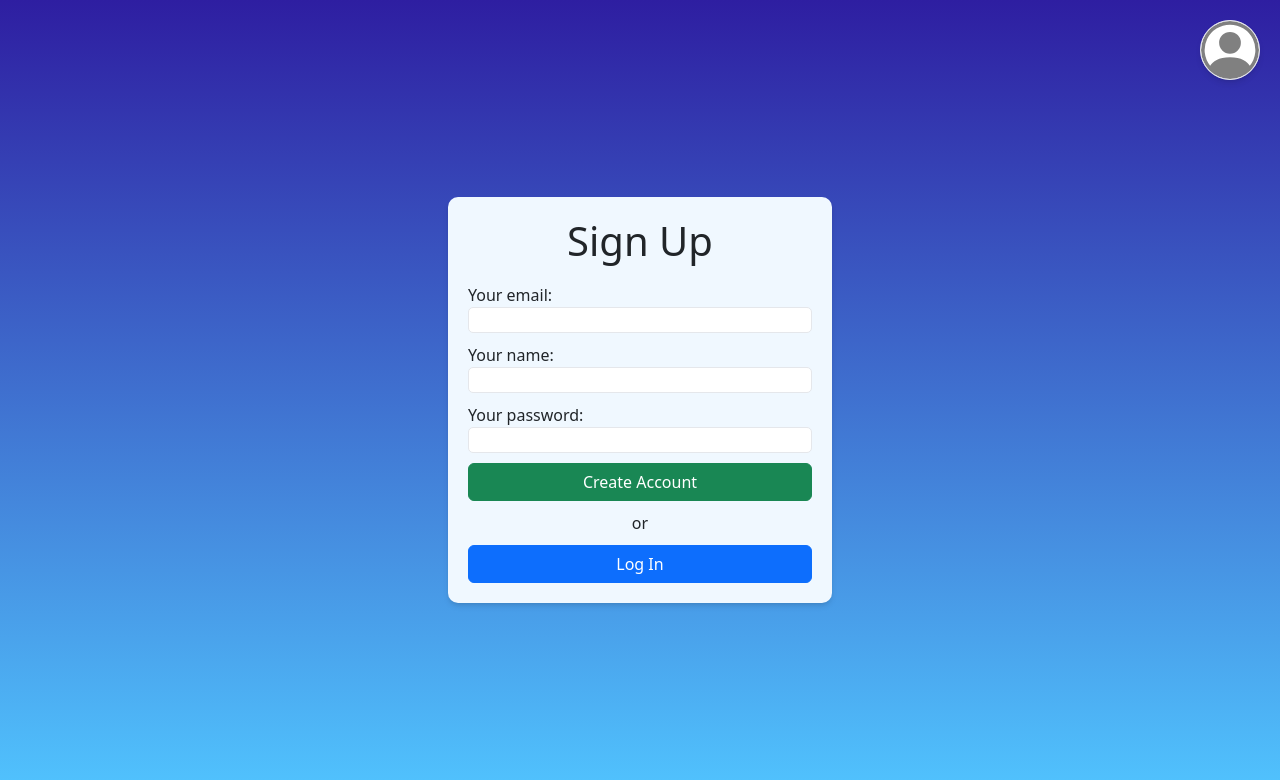
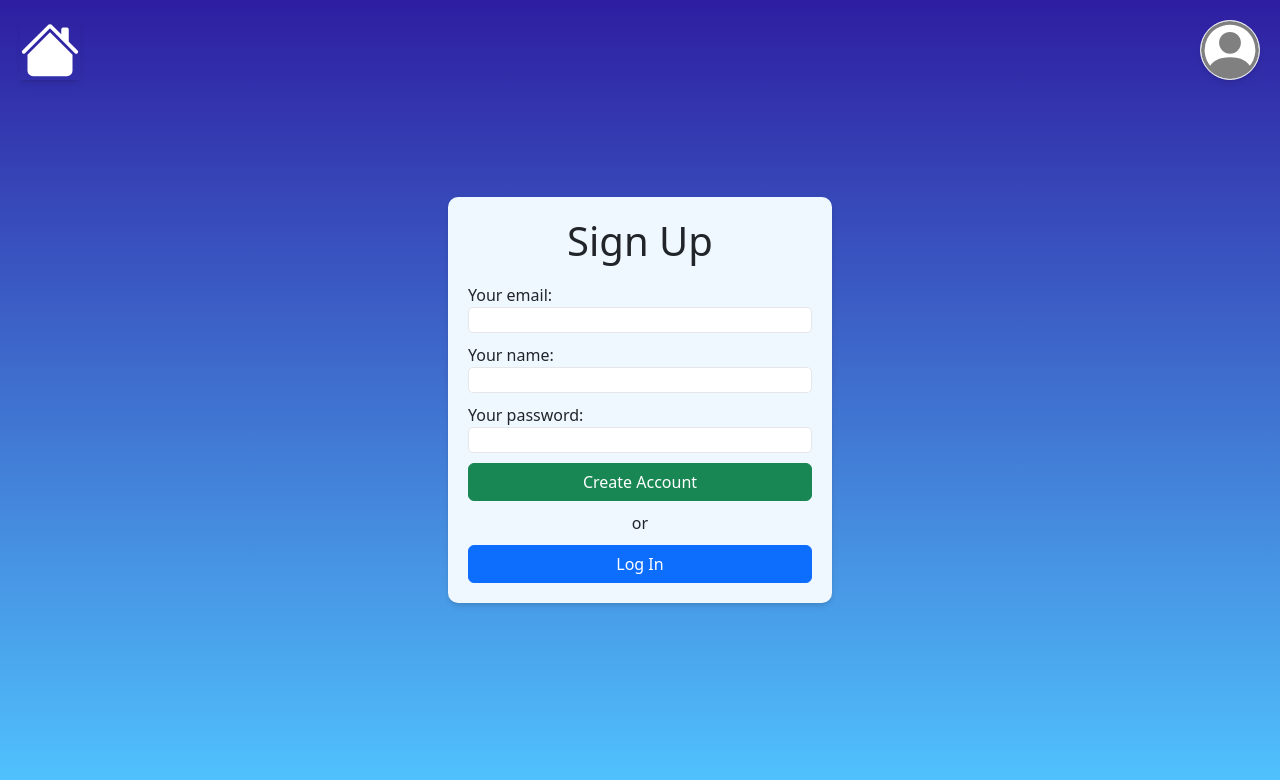
Before and after one commit to AV-Loginova/ToDoList, a React (Create React App) app in the folder frontend/: page /signUp in a window 1280 px wide. Shown: the top 780 px of the page. Built offline with nearby package versions, Linux system fonts and the light colour scheme.

Commit message:
added home button

```diff
--- a/frontend/src/App.tsx
+++ b/frontend/src/App.tsx
@@ -19,6 +19,11 @@ function App() {
     setMenuClick(!menuClick);
     navigate("/");
   };
+
+  const handleHome = () => {
+    navigate("/");
+    setMenuClick(false);
+  };
   return (
     <div className="flex justify-center items-center h-[100vh]">
       <Routes>
@@ -33,6 +38,13 @@ function App() {
           color="grey"
           size={60}
           className="bg-[white] rounded-[50%] border-gray border-solid border-1 fixed top-[20px] right-[20px] shadow-md"
+        />
+      </button>
+      <button onClick={handleHome}>
+        <Icon.HouseFill
+          color="white"
+          size={60}
+          className="fixed top-[20px] left-[20px] shadow-md"
         />
       </button>
 
--- a/frontend/src/components/signUp/SignUp.tsx
+++ b/frontend/src/components/signUp/SignUp.tsx
@@ -21,6 +21,7 @@ const SignUp = () => {
       axios
         .post("http://localhost:8081/signup", values)
         .then((res) => {
+          console.log(res);
           navigate("/signIn");
         })
         .catch((err) => {
```
Also changed, not shown: 1 other file (tests, documents, lock files or other folders).
